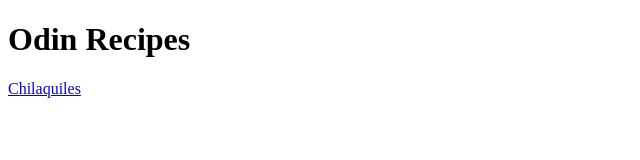
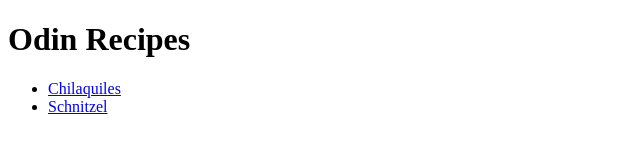
Before and after one commit to soma451/odin-recipes, a plain HTML site: page index.html in a window 1280 px wide. Shown: the whole page, without its empty margins (0-640 px from the left). Drawn offline with Linux system fonts and the light colour scheme.

Commit message:
Update index.html

```diff
--- a/index.html
+++ b/index.html
@@ -6,6 +6,9 @@
 </head>
 <body>
     <h1>Odin Recipes</h1>
-    <a href="./recipes/chilaquiles.html">Chilaquiles</a>
+    <ul>
+        <li><a href="./recipes/chilaquiles.html">Chilaquiles</a></li>
+        <li><a href="./recipes/schnitzel.html">Schnitzel</a></li>
+    </ul>
 </body>
 </html>
```
